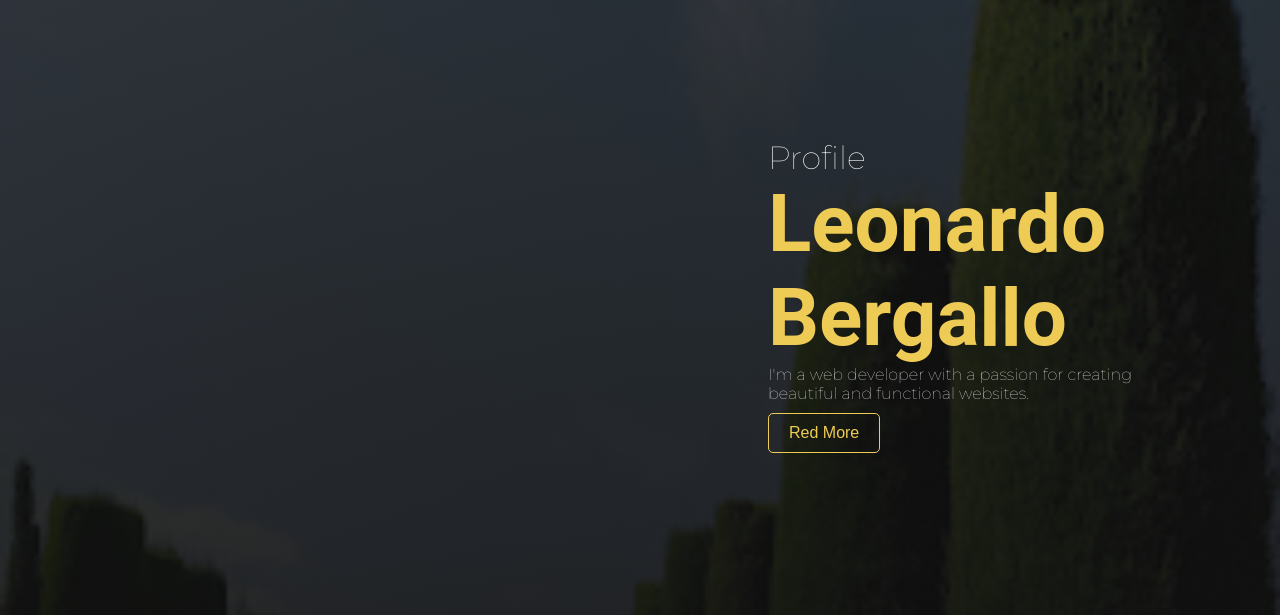
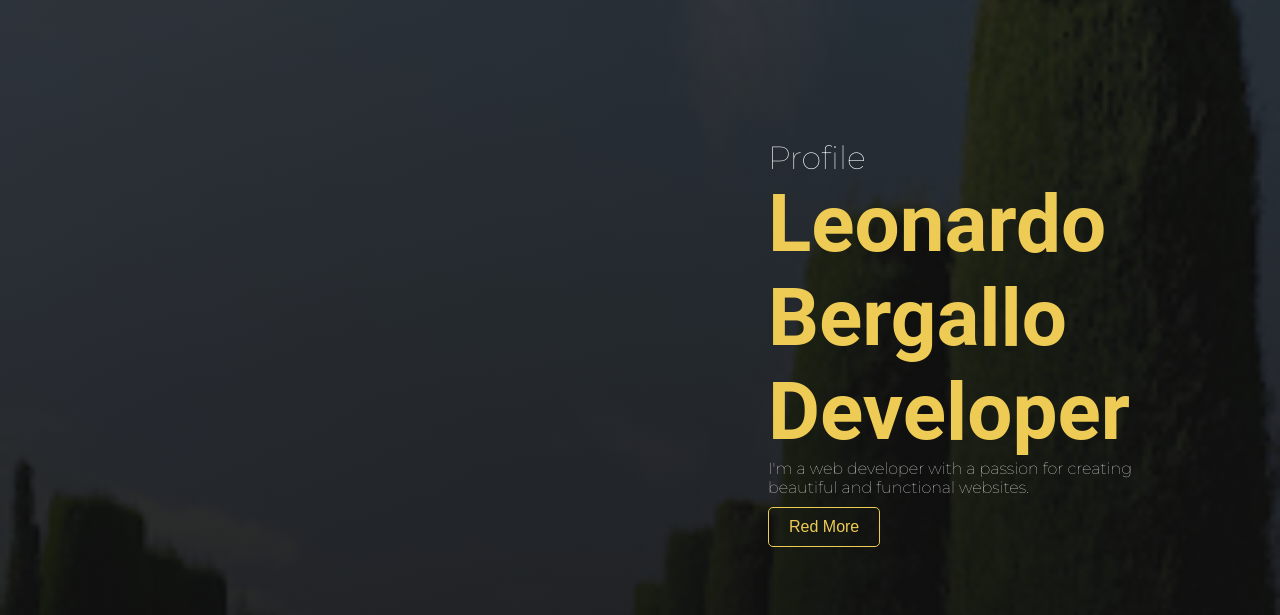
Before and after one commit to leonardobergallo/Entrega-layout-LeonardoBergallo, a plain HTML site: page index.html in a window 1280 px wide. Shown: the part 82-697 px from the top of the page. Drawn offline with Linux system fonts and the light colour scheme.

Commit message:
Agregue developer

```diff
--- a/index.html
+++ b/index.html
@@ -28,7 +28,7 @@
   <main class="hero">
     <div class="info-content">
       <h3>Profile</h3>
-      <h1>Leonardo Bergallo</h1>
+      <h1>Leonardo Bergallo Developer</h1>
       <p>I'm a web developer with a passion for creating beautiful and functional websites.
       </p>
       <button class="btn">Red More</button>
```
